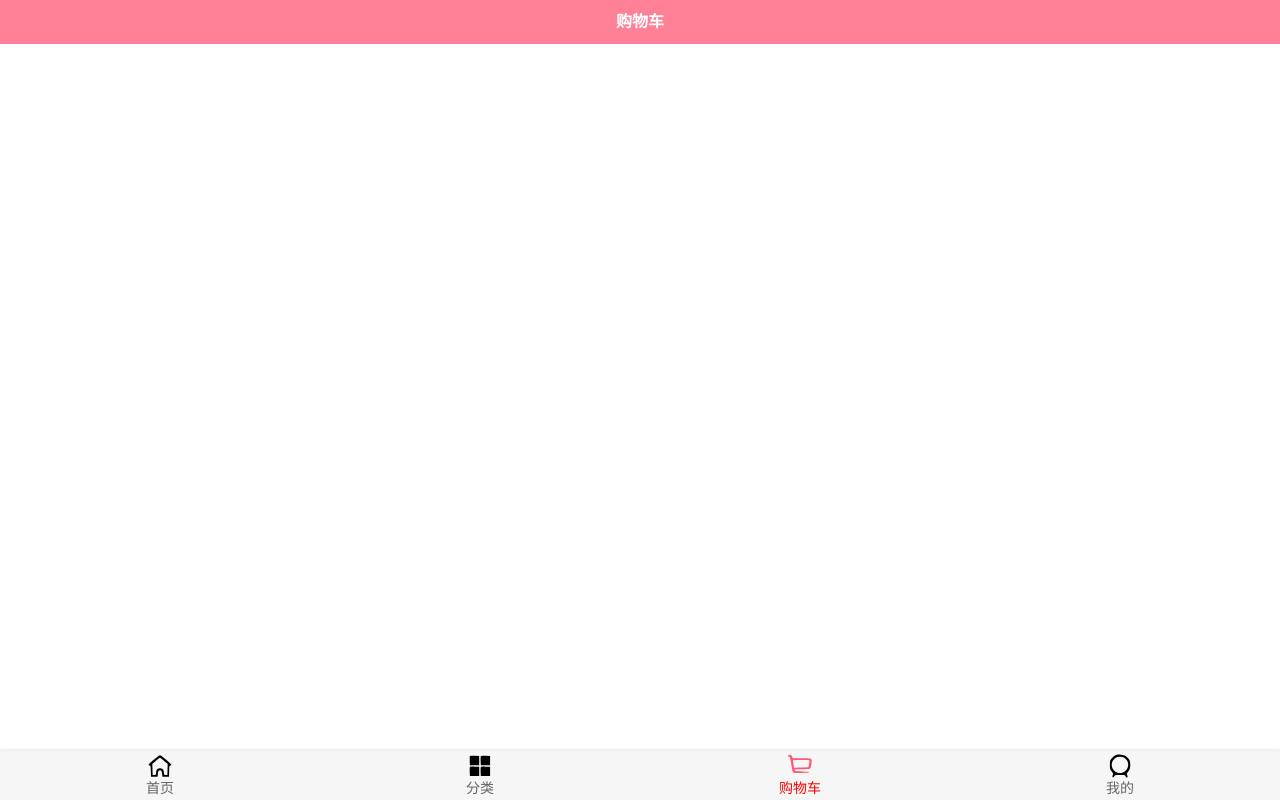
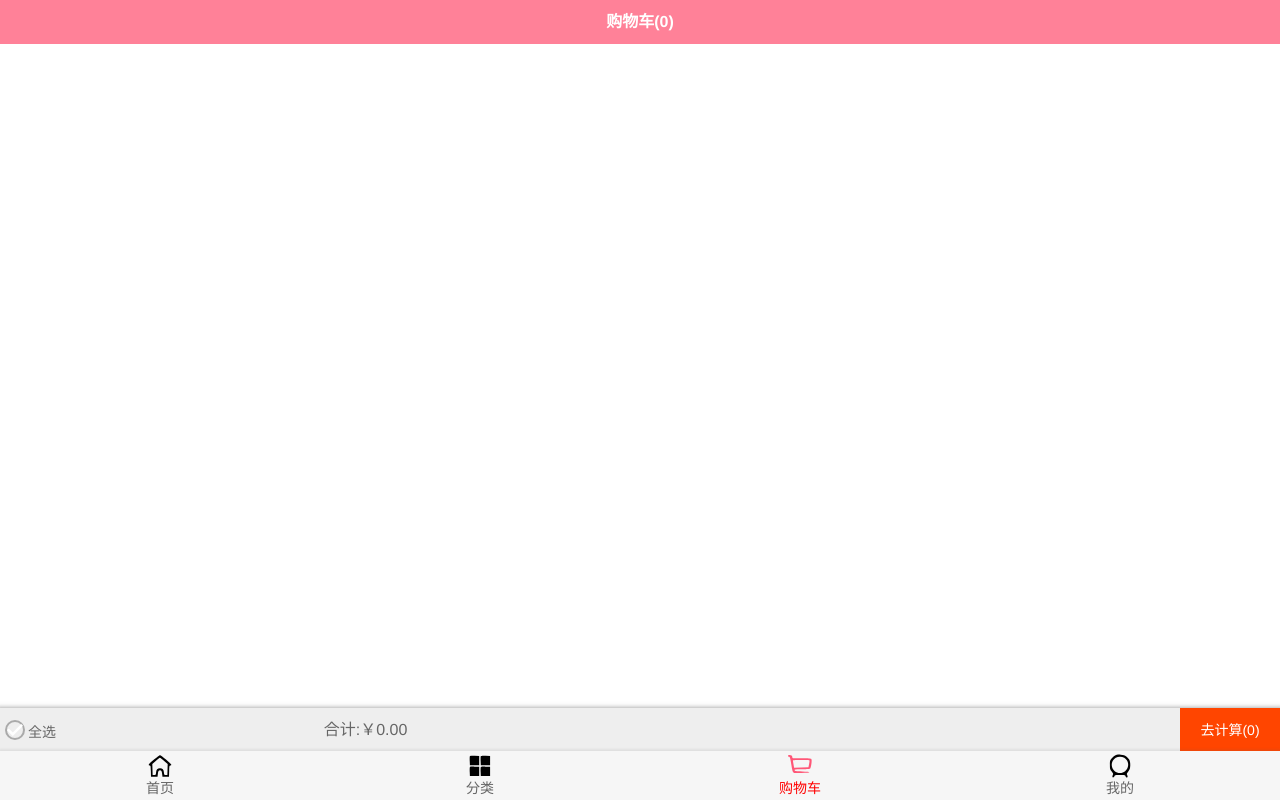
Before and after one commit to lkzn2314/Vue2App_Mogujie, a Vue app: page /shopcart in a window 1280 px wide. Built offline with nearby package versions, Linux system fonts and the light colour scheme.

Commit message:
购物车完成了

```diff
--- /dev/null
+++ b/src/components/content/checkbutton/CheckButton.vue
@@ -0,0 +1,31 @@
+<template>
+	<div class="check-button" :class="{check: isChecked}">
+		<img src="~assets/img/cart/tick.svg" alt="">
+	</div>
+</template>
+
+<script>
+	export default {
+		name: 'CheckButton',
+		props: {
+			isChecked: {
+				type: Boolean,
+				default: true
+			}
+		}
+
+	}
+</script>
+
+<style scoped>
+	.check-button{
+		width: 20px;
+		height: 20px;
+		border: 2px solid #aaa;
+		border-radius: 50%;
+	}
+	.check {
+		border-color: var(--color-tint);
+		background-color: var(--color-tint);
+	}
+</style>
--- /dev/null
+++ b/src/store/getters.js
@@ -0,0 +1,8 @@
+export default {
+	cartLength(state) {
+		return state.cartList.length
+	},
+	cartList(state) {
+		return state.cartList
+	}
+}
--- a/src/store/index.js
+++ b/src/store/index.js
@@ -2,6 +2,7 @@ import Vue from 'vue'
 import Vuex from "vuex"
 import mutations from './mutations'
 import actions from './actions'
+import getters from './getters'
 
 Vue.use(Vuex)
 
@@ -11,9 +12,7 @@ const state = {
 
 const store = new Vuex.Store({
 	state,
-	getters: {
-
-	},
+	getters,
 	mutations,
 	actions,
 	modules: {
--- a/src/store/mutations.js
+++ b/src/store/mutations.js
@@ -5,6 +5,7 @@ export default {
 		oldProduct.count++
 	},
 	[ADD_TO_CART](state, payload) {
+		payload.checked = true
 		state.cartList.push(payload)
 	}
 }
--- a/src/views/detail/Detail.vue
+++ b/src/views/detail/Detail.vue
@@ -82,7 +82,7 @@
 
 				this.goodsInfo = new GoodsInfo(data.itemInfo, data.columns, data.shopInfo.services)
 				this.shopInfo = new ShopInfo(data.shopInfo)
-				console.log(this.goodsInfo)
+
 				this.showImg = data.detailInfo
 
 				this.paramsInfo = new ParamsInfo(data.itemParams.info, data.itemParams.rule)
--- a/src/views/shopcart/Shopcart.vue
+++ b/src/views/shopcart/Shopcart.vue
@@ -1,26 +1,57 @@
 <template>
 	<div id="shop-cart">
 		<nav-bar class="nav-bar">
-			<div slot="center">购物车</div>
+			<div slot="center">购物车({{cartLength}})</div>
 		</nav-bar>
+
+		<scroll class="content" ref="scroll">
+			<shopcart-list/>
+		</scroll>
+
+		<shopcart-buttom-bar/>
+
 	</div>
 </template>
 
 <script>
 	import NavBar from 'components/common/navbar/NavBar'
+	import Scroll from 'components/common/scroll/Scroll'
 
-  export default {
+	import ShopcartList from './children/ShopcartList'
+	import ShopcartButtomBar from './children/ShopcartButtomBar'
+
+	import {mapGetters} from 'vuex'
+
+	export default {
     name: 'Shopcart',
     components: {
-			NavBar
-    }
+			NavBar,
+			Scroll,
+			ShopcartList,
+			ShopcartButtomBar
+    },
+		computed: {
+			...mapGetters(['cartLength'])
+		},
+		activated() {
+			this.$refs.scroll.refresh()
+		}
   }
 </script>
 
 <style scoped>
 	.nav-bar {
-		background-color: var(--color-tint);
+		position: relative;
 		color: #fff;
 		font-weight: 600;
+		background-color: var(--color-tint);
+		z-index: 10;
+	}
+	.content {
+		position: fixed;
+		left: 0;
+		right: 0;
+		top: 44px;
+		bottom: 92px;
 	}
 </style>
--- /dev/null
+++ b/src/views/shopcart/children/ShopcartButtomBar.vue
@@ -0,0 +1,98 @@
+<template>
+	<div class="cart-buttom-bar">
+		<div class="select-all">
+			<check-button :isChecked="isSelectAll"
+			@click.native="checkClick"/>
+			<span>全选</span>
+		</div>
+		<div class="total-price">合计:{{totalPrice}}</div>
+		<div class="buy-button">去计算({{totalCount}})</div>
+	</div>
+</template>
+
+<script>
+	import CheckButton from 'components/content/checkbutton/CheckButton'
+
+	import {mapGetters} from 'vuex'
+
+	export default {
+		name: 'ShopcartButtomBar',
+		components: {
+			CheckButton
+		},
+		computed: {
+			...mapGetters(['cartList']),
+			totalPrice() {
+				return '￥' + this.cartList.filter(item => item.checked)
+				.reduce((prev, item) => {
+					return prev+ item.count * item.price
+				}, 0).toFixed(2)
+			},
+			totalCount() {
+				return this.cartList.filter(item => item.checked)
+				.reduce((prev, item) => {
+					return prev + item.count
+				}, 0)
+			},
+			isSelectAll() {
+				/* if (this.cartList.length === 0) {
+					return false
+				} else {
+					return !this.cartList.find(item => !item.checked)
+				} */
+				if (this.cartList.length === 0) return false
+				return !this.cartList.find(item => !item.checked)
+			}
+		},
+		methods: {
+			checkClick() {
+				if (this.isChecked) {
+					this.cartList.forEach(item => item.checked = false)
+					this.isChecked = false
+				} else {
+					this.cartList.forEach(item => item.checked = true)
+					this.isChecked = true
+				}
+			}
+		}
+	}
+</script>
+
+<style scoped>
+	.cart-buttom-bar {
+		display: flex;
+		position: fixed;
+		left: 0;
+		right: 0;
+		bottom: 49px;
+		height: 43px;
+		background-color: #EEE;
+		box-shadow: 0 2px 4px 3px rgba(100, 100, 100, .5);
+		font-size: 14px;
+		z-index: 8;
+	}
+	.select-all {
+		position: relative;
+		flex: 1;
+		padding: 12px 0 0 5px;
+	}
+	.select-all span {
+		position: absolute;
+		left: 28px;
+		top: 16px;
+	}
+	.total-price {
+		flex: 3;
+		line-height: 44px;
+		font-size: 16px;
+	}
+	.buy-button {
+		position: fixed;
+		right: 0;
+		width: 100px;
+		background-color: #FF4500;
+		text-align: center;
+		line-height: 44px;
+		color: #fff;
+	}
+</style>
--- /dev/null
+++ b/src/views/shopcart/children/ShopcartList.vue
@@ -0,0 +1,27 @@
+<template>
+	<div class="shopcart-list">
+		<shopcart-list-item v-for="(item, index) in cartList"
+		:key="index"
+		:product="item"/>
+	</div>
+</template>
+
+<script>
+	import ShopcartListItem from './ShopcartListItem'
+
+	import {mapGetters} from 'vuex'
+
+	export default {
+		name: 'ShopcartList',
+		components: {
+			ShopcartListItem
+		},
+		computed: {
+			...mapGetters(['cartList'])
+		}
+	}
+</script>
+
+<style scoped>
+
+</style>
--- /dev/null
+++ b/src/views/shopcart/children/ShopcartListItem.vue
@@ -0,0 +1,92 @@
+<template>
+	<div class="shopcart-list-item" v-if="Object.keys(product).length !== 0">
+		<div class="check-box">
+			<check-button :isChecked="product.checked"
+			@click.native="checkClick"/>
+		</div>
+
+		<div class="item-img">
+			<img :src="product.img" alt="商品图片">
+		</div>
+
+		<div class="item-info">
+			<div class="item-title">{{product.title}}</div>
+			<div class="item-desc">{{product.desc}}</div>
+
+			<div class="item-other">
+				<div class="item-price">￥{{product.price}}</div>
+				<div class="item-count">x{{product.count}}</div>
+			</div>
+		</div>
+
+	</div>
+</template>
+
+<script>
+	import CheckButton from 'components/content/checkbutton/CheckButton'
+
+	export default {
+		name: 'ShopcartListItem',
+		components: {
+			CheckButton
+		},
+		props: {
+			product: {
+				type: Object,
+				default() {
+					return {}
+				}
+			}
+		},
+		methods: {
+			checkClick() {
+				this.product.checked = !this.product.checked
+			}
+		}
+	}
+</script>
+
+<style scoped>
+	.shopcart-list-item {
+		display: flex;
+		height: 20vh;
+		border-bottom: 1px solid #aaa;
+	}
+	.check-box {
+		padding-top: 8vh;
+	}
+	.item-img img {
+		height: 16vh;
+		border-radius: 5px;
+		margin: 2vh 3px;
+	}
+	.item-info {
+		width: 70vw;
+		padding: 2vh 5px;
+	}
+	.item-title,
+	.item-desc {
+		white-space: nowrap;
+		overflow: hidden;
+		text-overflow: ellipsis;
+	}
+	.item-title {
+		font-weight: 600;
+		margin-bottom: 3vh;
+	}
+	.item-desc {
+		font-size: 14px;
+	}
+	.item-other {
+		display: flex;
+		margin-top: 3vh;
+	}
+	.item-price {
+		flex: 1;
+		color: var(--color-high-text);
+	}
+	.item-count {
+		flex: 1;
+		text-align: right;
+	}
+</style>
```
